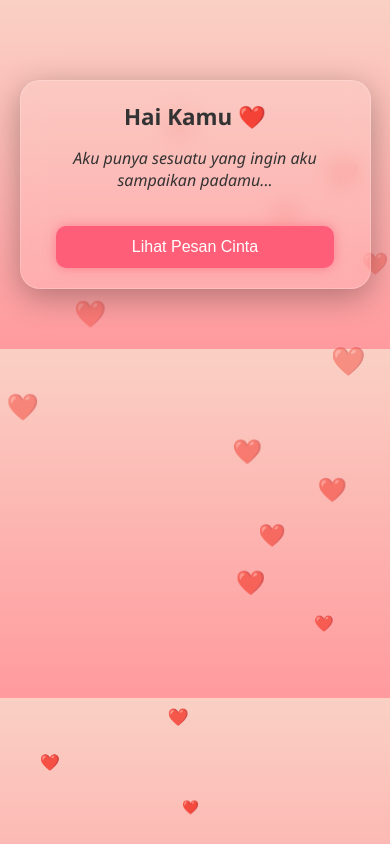
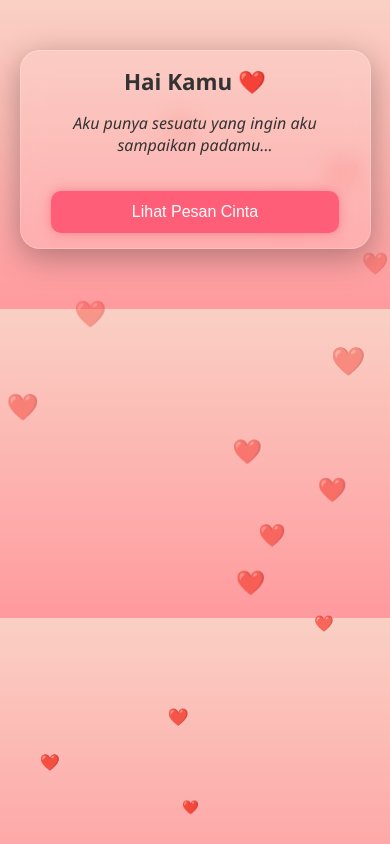
Before and after one commit to Mrnoaim23/surprise1, a plain HTML site: page index.html in a window 390 px wide. Drawn offline with Linux system fonts and the light colour scheme.

Commit message:
Add files via upload

```diff
--- a/style.css
+++ b/style.css
@@ -4,15 +4,21 @@
   box-sizing: border-box;
 }
 
+html, body {
+  width: 100%;
+  height: auto;
+  overflow-x: hidden;
+  scroll-behavior: smooth;
+}
+
 body {
   background: linear-gradient(to top, #ff9a9e, #fad0c4);
   color: #333;
   font-family: 'Segoe UI', sans-serif;
-  overflow-x: hidden;
-  margin: 0;
   padding: 0;
 }
 
+/* Container */
 .container {
   width: 90%;
   max-width: 600px;
@@ -22,7 +28,6 @@ body {
   position: relative;
   z-index: 2;
 }
-
 
 h1 {
   font-size: 2em;
@@ -135,6 +140,7 @@ audio {
   display: none;
 }
 
+/* 📱 Responsif mobile */
 @media screen and (max-width: 600px) {
   h1 {
     font-size: 1.4em;
@@ -157,4 +163,9 @@ audio {
     width: 100%;
     height: auto;
   }
+
+  .container {
+    padding: 15px;
+    margin-top: 50px;
+  }
 }
```
